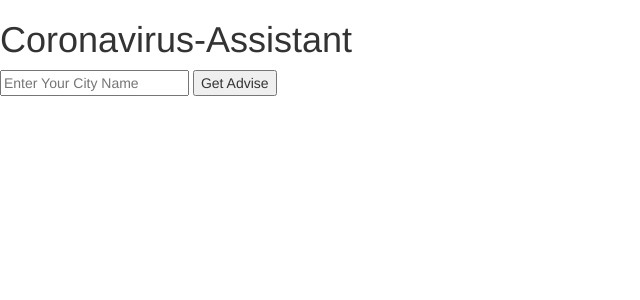
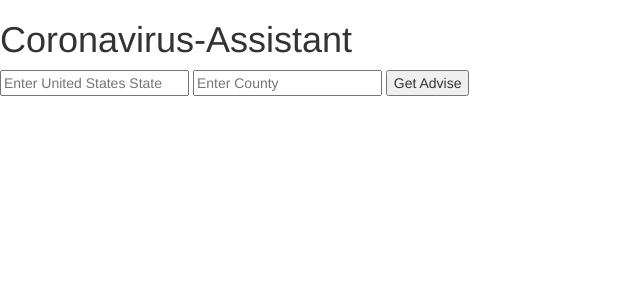
Before and after one commit to hycsg/covid-19-hackathon-app, a Flask app: page / in a window 1280 px wide. Shown: the top 300 px of the page, without its empty margins (0-640 px from the left). Run offline with Flask 2, Linux system fonts and the light colour scheme; some libraries are stand-ins or nearby versions.

Commit message:
html and app changes

```diff
--- a/app/app.py
+++ b/app/app.py
@@ -1,7 +1,6 @@
 from flask import Flask, render_template, session
 
 app = Flask(__name__)
-
 
 @app.route('/')
 def main():
@@ -9,4 +8,4 @@ def main():
 
 @app.route('/result/', methods=["POST"])
 def result():
-    data = {"name": request.form.get("city")}
+    data = {"state": request.form.get("state"), "county": request.form.get("county")}
--- a/app/templates/index.html
+++ b/app/templates/index.html
@@ -11,7 +11,8 @@
 <body>
     <h1>Coronavirus-Assistant</h1>
     <form action="/result/">
-        <input type="text" placeholder="Enter Your City Name" name="city">
+        <input type="text" placeholder="Enter United States State" name="state">
+	<input type="text" placeholder="Enter County" name="county">
         <input type="submit" value="Get Advise">
     </form>
 </body>
```
Also changed, not shown: app/templates/result.html (+17 -0 lines).
